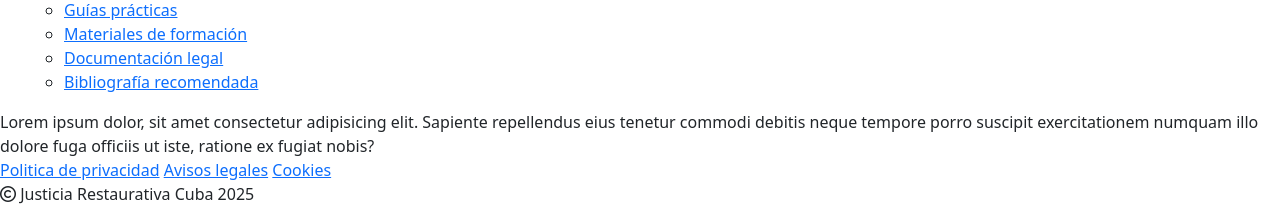
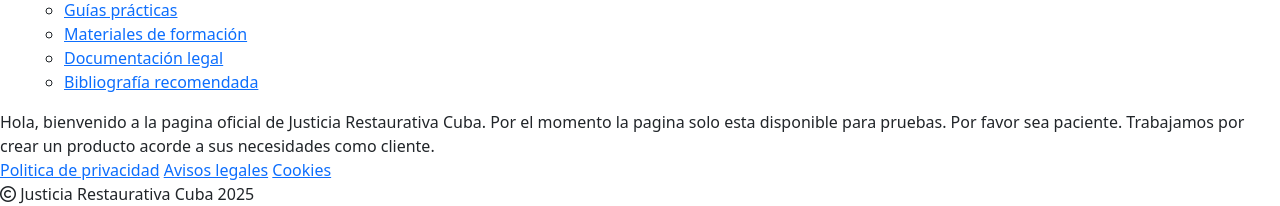
Before and after one commit to DanielErnestoPerez/justicia, a Django app: page / in a window 1280 px wide. Shown: the part 1454-1660 px from the top of the page. Run offline with Django 5.2, Linux system fonts and the light colour scheme; the visitor is signed in with stand-in values (Sample User, id 1); some libraries are stand-ins or nearby versions.

Commit message:
Update home.html

```diff
--- a/justicia_app/templates/justicia_app/home.html
+++ b/justicia_app/templates/justicia_app/home.html
@@ -103,7 +103,7 @@
         </ul>
     </div>
     <div class="home_menu_principal">
-        Lorem ipsum dolor, sit amet consectetur adipisicing elit. Sapiente repellendus eius tenetur commodi debitis neque tempore porro suscipit exercitationem numquam illo dolore fuga officiis ut iste, ratione ex fugiat nobis?
+        Hola, bienvenido a la pagina oficial de Justicia Restaurativa Cuba. Por el momento la pagina solo esta disponible para pruebas. Por favor sea paciente. Trabajamos por crear un producto acorde a sus necesidades como cliente.
     </div>
 </div>
 {% else %}
```
